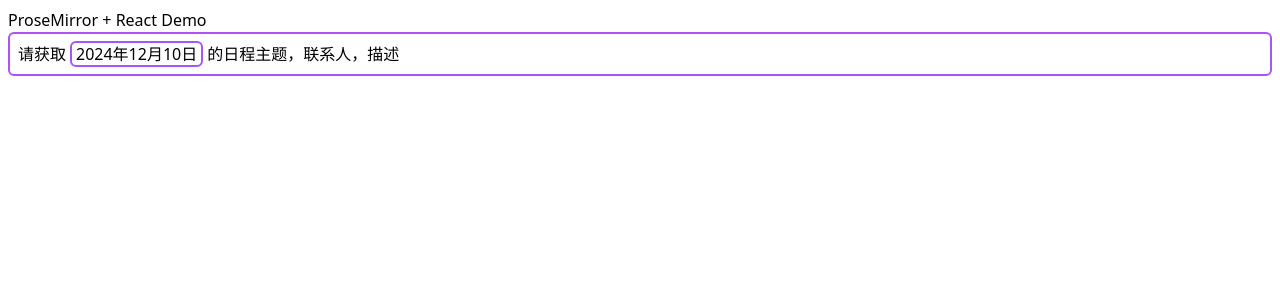
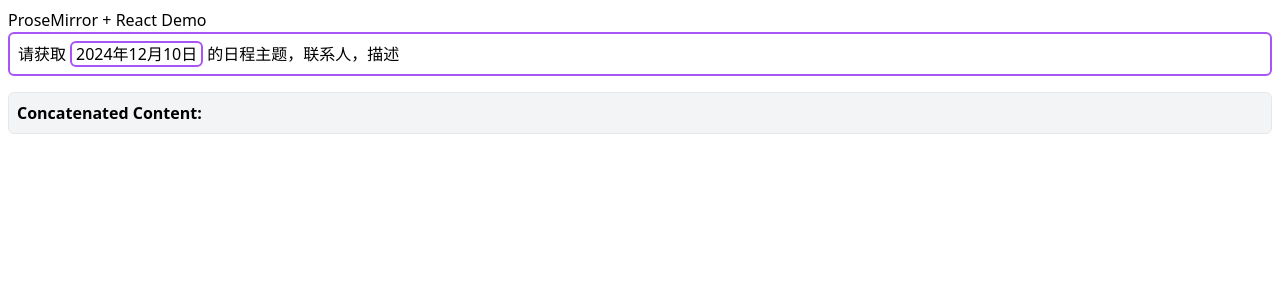
Before and after one commit to fancn21th/0_250_ProseMirror, a React (Vite) app: page / in a window 1280 px wide. Shown: the top 300 px of the page. Built offline with nearby package versions, Linux system fonts and the light colour scheme.

Commit message:
📦 NEW: get content

```diff
--- a/src/ProseMirrorEditor.tsx
+++ b/src/ProseMirrorEditor.tsx
@@ -1,4 +1,4 @@
-import React, { useEffect, useRef } from "react";
+import React, { useEffect, useRef, useState } from "react";
 import { Schema } from "prosemirror-model";
 import { EditorState, Plugin } from "prosemirror-state";
 import { EditorView } from "prosemirror-view";
@@ -87,10 +87,33 @@ const defaultContent = {
   ],
 };
 
+// Selection Plugin with Custom Content Concatenation
+const contentConcatPlugin = (setConcatenatedContent) =>
+  new Plugin({
+    view(editorView) {
+      return {
+        update(view) {
+          // Concatenate text content of all nodes
+          const doc = view.state.doc;
+          let concatenatedText = "";
+          doc.descendants((node) => {
+            if (node.isTextblock && node.textContent) {
+              concatenatedText += node.textContent + " ";
+            }
+          });
+
+          // Update state with the concatenated result
+          setConcatenatedContent(concatenatedText.trim());
+        },
+      };
+    },
+  });
+
 // React Component
 const ProseMirrorEditor = () => {
   const editorRef = useRef(null);
   const editorViewRef = useRef(null);
+  const [concatenatedContent, setConcatenatedContent] = useState("");
 
   useEffect(() => {
     if (!editorRef.current) return;
@@ -99,7 +122,11 @@ const ProseMirrorEditor = () => {
     const state = EditorState.create({
       doc: trivialSchema.nodeFromJSON(defaultContent),
       schema: trivialSchema,
-      plugins: [keymap(baseKeymap), selectionPlugin],
+      plugins: [
+        keymap(baseKeymap),
+        selectionPlugin,
+        contentConcatPlugin(setConcatenatedContent),
+      ],
     });
 
     // Create the editor view
@@ -117,10 +144,15 @@ const ProseMirrorEditor = () => {
   }, []);
 
   return (
-    <div
-      ref={editorRef}
-      className="p-2 border-2 rounded-md border-purple-500"
-    ></div>
+    <>
+      <div
+        ref={editorRef}
+        className="p-2 border-2 rounded-md border-purple-500"
+      ></div>
+      <div className="mt-4 p-2 border rounded-md bg-gray-100">
+        <strong>Concatenated Content:</strong> {concatenatedContent}
+      </div>
+    </>
   );
 };
 
```
